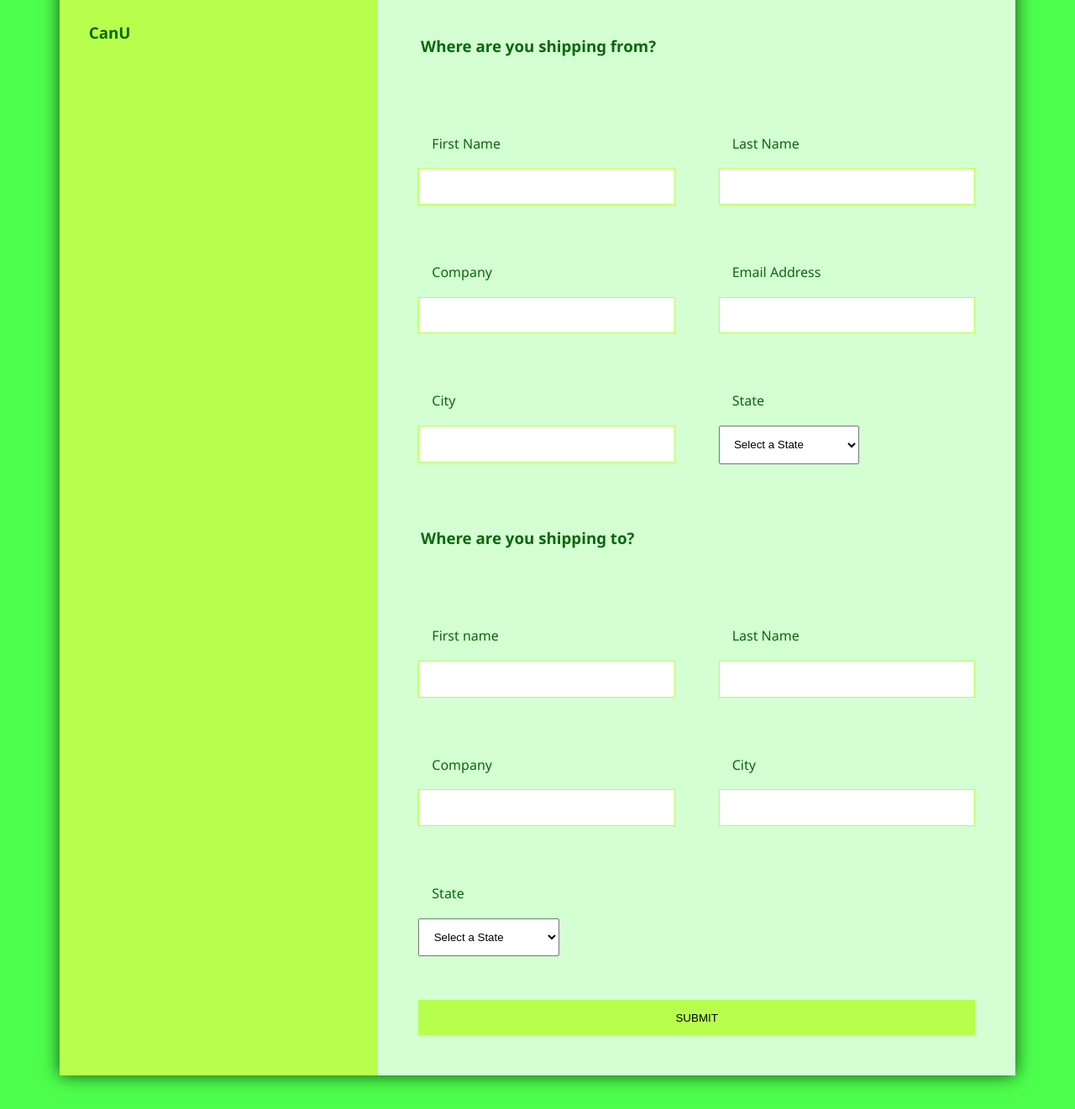
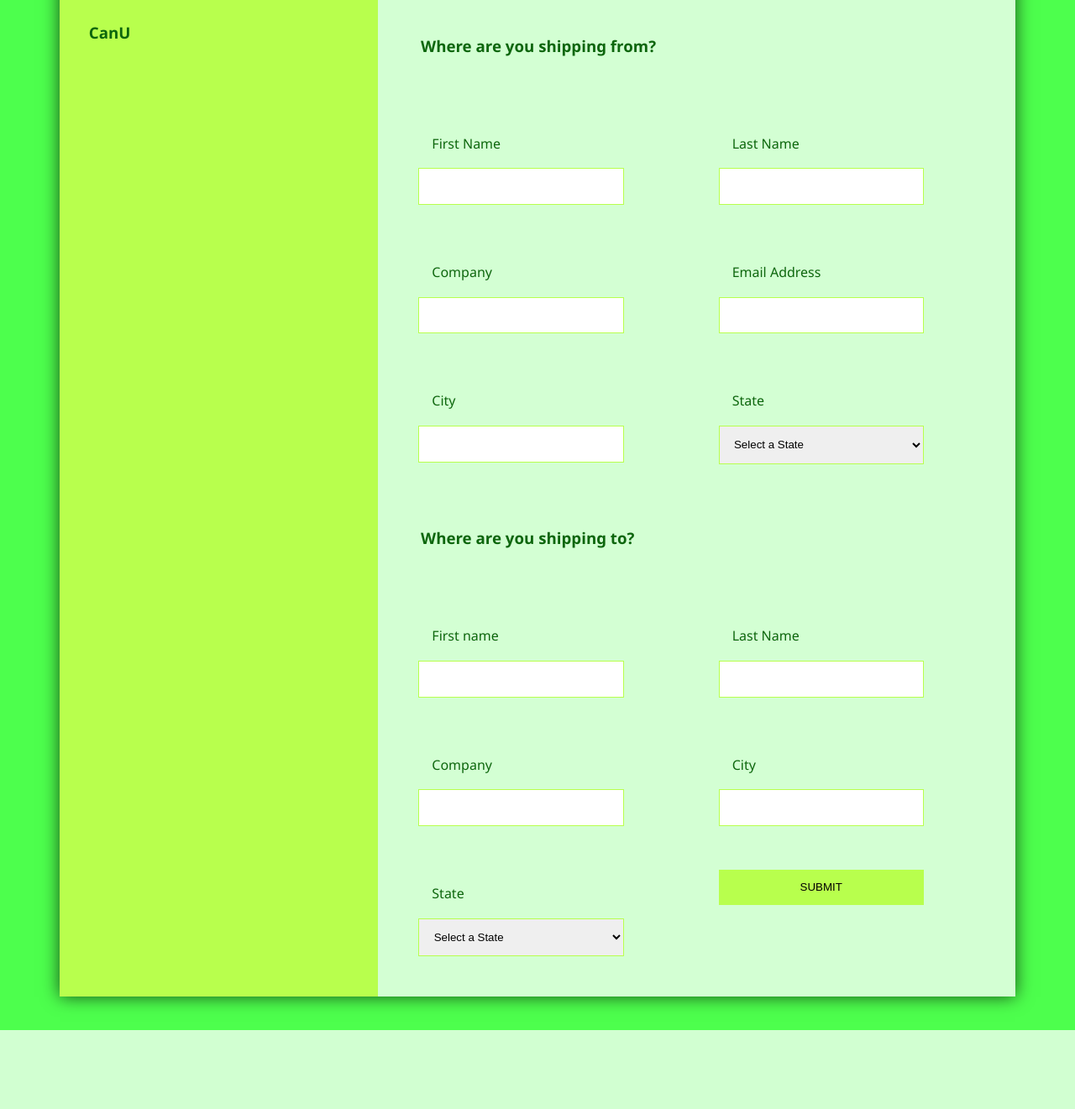
Before and after one commit to TLJessop/CanU-fb, a Node server app: page / in a window 1280 px wide. Shown: the part 164-1485 px from the top of the page at 84% size. After the commit the page ends 1391 px from the top, so only its background shows below. Run offline with Node 20, Linux system fonts and the light colour scheme; some libraries are stand-ins or nearby versions.

Commit message:
fixed element overflow on moblie

```diff
--- a/public/style.css
+++ b/public/style.css
@@ -76,12 +76,14 @@
     margin: 0;
 }
 
+.shippingInfo form
+
 .shippingInfo .full{
     grid-column: 1/3;
 }
 
-.shippingInfo form button, .shippingInfo form input{
-    width: 100%;
+.shippingInfo form button, .shippingInfo form input, .shippingInfo form select {
+    width: 80%;
     padding: 1em;
     border: 1px solid var(--light-bg-color);
 }
```
